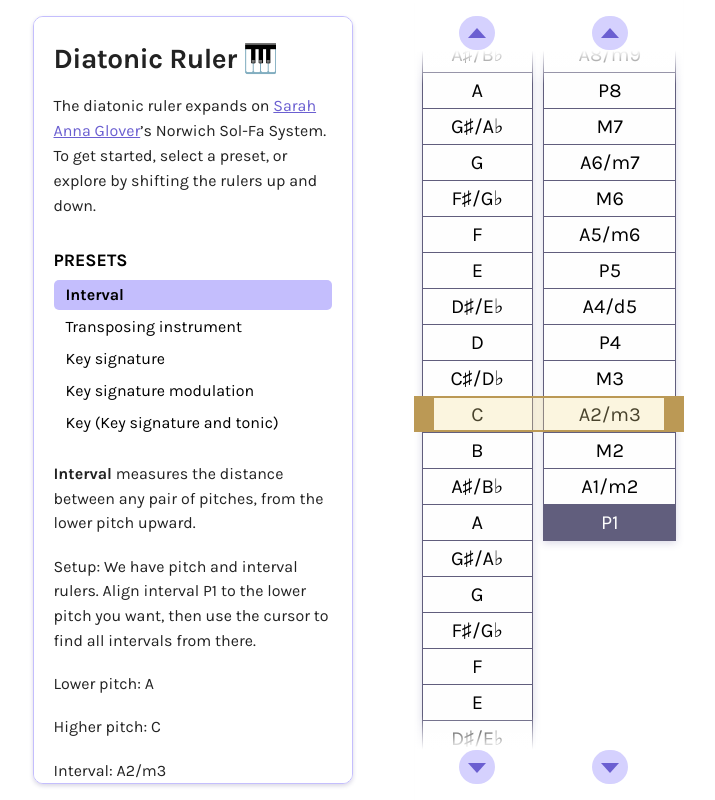
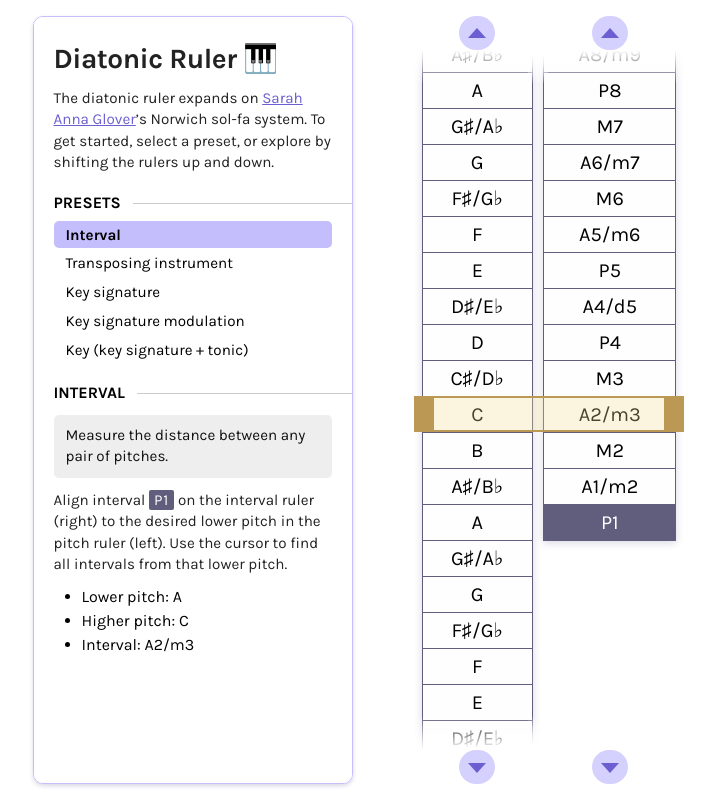
Before and after one commit to katmh/diatonic, a Svelte app: page / in a window 1280 px wide. Shown: the whole page, without its empty margins (267-982 px from the left). Built offline with nearby package versions, Linux system fonts and the light colour scheme.

Commit message:
mostly dashboard improvements

```diff
--- a/public/global.css
+++ b/public/global.css
@@ -42,7 +42,35 @@ a:visited {
 }
 
 .dashboard p {
-    margin: 1.15rem 0;
-    line-height: 1.55;
+    font-size: 0.95rem;
+    margin: 0.75rem 0;
+    line-height: 1.4;
     color: #222;
 }
+
+.dashboard h2 {
+    text-transform: uppercase;
+    font-size: 1rem;
+    margin-bottom: 0.5rem;
+    position: relative;
+}
+
+.dashboard h2:after {
+    position: absolute;
+    content: "";
+    width: 200%;
+    border-bottom: 1px solid #ccc;
+    margin-left: 0.75rem;
+    top: 50%;
+}
+
+.preset_info .description {
+    background: #eee;
+    padding: 0.65rem 0.75rem;
+    border-radius: 5px;
+    color: #111;
+}
+
+.preset_info li {
+    margin: 0.25rem 0 0.25rem 1.75rem;
+}
--- a/src/components/Dashboard.svelte
+++ b/src/components/Dashboard.svelte
@@ -31,25 +31,22 @@
 </div>
 
 <div class="dashboard">
+    <div class="intro">
         <h1>Diatonic Ruler 🎹</h1>
-
         <p>
             The diatonic ruler expands on <a
                 href="https://musictheoryexamplesbywomen.com/theorists/sarah-ann-glover-1786-1867/"
                 >Sarah Anna Glover</a
-        >’s Norwich Sol-Fa System. To get started, select a preset, or explore
-        by shifting the rulers up and down.
+            >’s Norwich sol-fa system. To get started, select a preset, or
+            explore by shifting the rulers up and down.
         </p>
+    </div>
 
     <PresetMenu />
 
     {#if presetObject}
         <PresetInfo preset={presetObject} />
     {/if}
-
-    {#each $inWindow as item}
-        <p>{item}</p>
-    {/each}
 </div>
 
 <div class="overlay" on:click={() => toggleMobileMenu(true)} />
--- a/src/components/PresetInfo.svelte
+++ b/src/components/PresetInfo.svelte
@@ -3,11 +3,12 @@
 </script>
 
 <div class="preset_info">
+    <h2>{preset.label}</h2>
     <svelte:component this={preset.component} />
 </div>
 
 <style>
     .preset_info {
-        margin-top: 1.5rem;
+        margin-top: 1.25rem;
     }
 </style>
--- a/src/components/PresetMenu.svelte
+++ b/src/components/PresetMenu.svelte
@@ -7,8 +7,8 @@
         presets[presets.findIndex((item) => item.name === $selectedPreset)];
 </script>
 
+<div class="preset_menu">
     <h2>Presets</h2>
-
     {#each presets as preset}
         <input
             type="radio"
@@ -20,12 +20,11 @@
         />
         <label for={preset.name}>{preset.label}</label>
     {/each}
+</div>
 
 <style>
-    h2 {
-        text-transform: uppercase;
-        font-size: 1.1rem;
-        margin: 2rem 0 0.5rem;
+    .preset_menu {
+        margin-top: 1.25rem;
     }
 
     input[type="radio"] {
@@ -34,11 +33,13 @@
 
     label {
         display: block;
-        padding: 0.3rem 0.75rem;
+        padding: 0.4rem 0.75rem 0.3rem;
         margin: 0.15rem 0;
         transition: 0.1s;
         cursor: pointer;
         border-radius: 5px;
+        line-height: 1;
+        font-size: 0.95rem;
     }
 
     label:hover {
--- a/src/components/Ruler.svelte
+++ b/src/components/Ruler.svelte
@@ -155,6 +155,7 @@
         margin: 0 5px;
         background: #fefefe;
         box-shadow: 0 2px 8px rgba(63, 56, 125, 20%);
+        transition: 0.05s;
     }
 
     .item {
--- a/src/components/UpDownButton.svelte
+++ b/src/components/UpDownButton.svelte
@@ -21,8 +21,8 @@
 <style>
     .button_container {
         position: absolute;
-        width: calc(100% + 4px);
-        margin-left: -2px; /* so box shadow of ruler doesn't peek through */
+        width: calc(100% + 20px);
+        margin-left: -10px; /* so box shadow of ruler doesn't peek through */
         z-index: 1;
         padding: 1rem 0 2.15rem;
         border: none;
--- a/src/components/presets/Interval.svelte
+++ b/src/components/presets/Interval.svelte
@@ -30,16 +30,26 @@
     };
 </script>
 
+<p class="description">Measure the distance between any pair of pitches.</p>
+
 <p>
-    <b>Interval</b> measures the distance between any pair of pitches, from the lower
-    pitch upward.
+    Align interval <span class="P1_highlight">P1</span> on the interval ruler (right)
+    to the desired lower pitch in the pitch ruler (left). Use the cursor to find
+    all intervals from that lower pitch.
 </p>
 
-<p>
-    Setup: We have pitch and interval rulers. Align interval P1 to the lower
-    pitch you want, then use the cursor to find all intervals from there.
-</p>
+<ul>
+    <li>Lower pitch: {lowerPitch}</li>
+    <li>Higher pitch: {higherPitch}</li>
+    <li>Interval: {interval}</li>
+</ul>
 
-<p>Lower pitch: {lowerPitch}</p>
-<p>Higher pitch: {higherPitch}</p>
-<p>Interval: {interval}</p>
+<style>
+    .P1_highlight {
+        background: #615e7d;
+        color: #fefefe;
+        padding: 1px 5px;
+        border-radius: 2px;
+        letter-spacing: 1px;
+    }
+</style>
--- a/src/data/presets.ts
+++ b/src/data/presets.ts
@@ -31,7 +31,7 @@ export default [
     },
     {
         name: "key",
-        label: "Key (Key signature and tonic)",
+        label: "Key (key signature + tonic)",
         rulers: ["pitch", "position", "degree"],
         component: Key
     },
```
Lines whose indentation alone changed are shown as unchanged.
